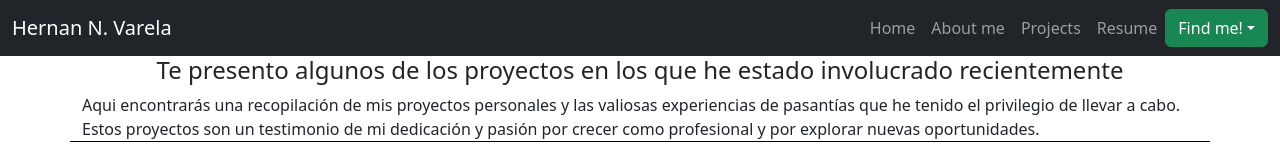
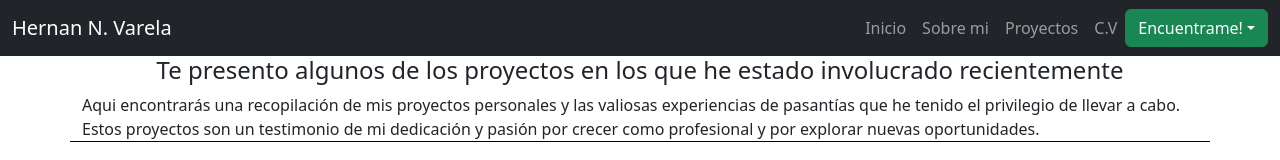
Before and after one commit to hernan-varela/frontPortafolio, a React (Vite) app: page /project in a window 1280 px wide. Shown: the top 160 px of the page. Built offline with nearby package versions, Linux system fonts and the light colour scheme.

Commit message:
Se cambio el navbar a castellano

```diff
--- a/src/components/dropdown/DropDown.jsx
+++ b/src/components/dropdown/DropDown.jsx
@@ -5,7 +5,7 @@ function DropDownCntc() {
   return (
     <Dropdown>
       <Dropdown.Toggle variant="success" id="dropdown-basic">
-        Find me!
+        Encuentrame!
       </Dropdown.Toggle>
 
       <Dropdown.Menu>
--- a/src/layouts/navbar/Navbar2.jsx
+++ b/src/layouts/navbar/Navbar2.jsx
@@ -17,19 +17,19 @@ function Navbar2() {
 
 
               <Nav.Link href="/" className={`nav-link  ${styles.link}`}>
-                Home
+                Inicio
               </Nav.Link>
 
               <Nav.Link href="/about-me" className={`nav-link  ${styles.link}`}>
-                About me
+                Sobre mi
               </Nav.Link>
 
               <Nav.Link href="/project" className={`nav-link  ${styles.link}`}>
-                Projects
+                Proyectos
               </Nav.Link>
 
               <Nav.Link href="https://drive.google.com/file/d/1mK9QgzrbvRf-zlhPcaBpSzZJwHpJv_qS/view?usp=drive_link" target="_blank" className={`nav-link  ${styles.link}`}>
-                Resume
+                C.V
               </Nav.Link>
 
             </Nav>
```
